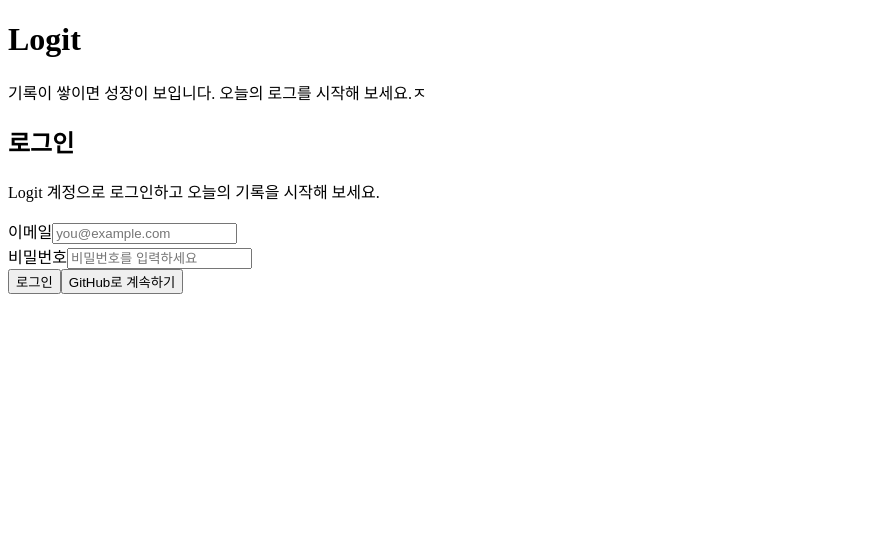
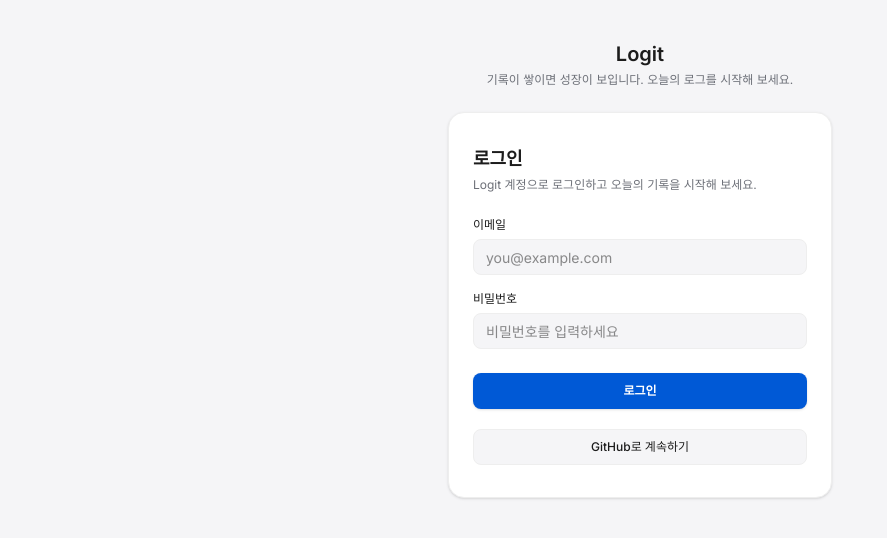
Before and after one commit to HeathChang/Logit, a Next.js app: page /login in a window 1280 px wide. Shown: the top 538 px of the page, without its empty margins (0-887 px from the left). Built offline with nearby package versions, Linux system fonts and the light colour scheme.

Commit message:
기본 레이아웃 수정

```diff
--- /dev/null
+++ b/app/dashboard/layout.tsx
@@ -0,0 +1,14 @@
+import { HeaderContainer } from "@/features/global/ui/Header";
+
+export default function DashboardLayout({
+  children,
+}: Readonly<{
+  children: React.ReactNode;
+}>) {
+  return (
+    <div className="flex min-h-screen flex-col">
+      <HeaderContainer />
+      <main className="flex-1">{children}</main>
+    </div>
+  );
+}
--- a/app/layout.tsx
+++ b/app/layout.tsx
@@ -1,7 +1,6 @@
 import type { Metadata } from "next";
 import { Inter } from "next/font/google";
 import "@/app/styles/globals.css";
-import { HeaderContainer } from "@/features/global/ui/Header";
 import { ThemeProvider } from "@/shared/config/theme/ThemeProvider";
 
 const inter = Inter({
@@ -26,10 +25,7 @@
         className={`${inter.variable} min-h-screen bg-bg-main font-sans text-text-main transition-colors duration-300`}
       >
         <ThemeProvider>
-          <div className="flex min-h-screen flex-col">
-            <HeaderContainer />
-            <main className="flex-1">{children}</main>
-          </div>
+          {children}
         </ThemeProvider>
       </body>
     </html>
--- /dev/null
+++ b/app/login/layout.tsx
@@ -0,0 +1,11 @@
+export default function LoginLayout({
+  children,
+}: Readonly<{
+  children: React.ReactNode;
+}>) {
+  return (
+    <div className="flex min-h-screen flex-col">
+      <main className="flex-1">{children}</main>
+    </div>
+  );
+}
--- /dev/null
+++ b/app/login/page.tsx
@@ -0,0 +1,5 @@
+import LoginPage from "@/pages/login/ui/LoginPage";
+
+export default function Login() {
+    return <LoginPage />;
+}
--- a/pages/login/index.tsx
+++ /dev/null
@@ -1,7 +0,0 @@
-import LoginPage from "./ui/LoginPage";
-
-const LoginRoutePage = () => {
-  return <LoginPage />;
-};
-
-export default LoginRoutePage;
--- a/pages/login/ui/LoginPage.tsx
+++ b/pages/login/ui/LoginPage.tsx
@@ -2,12 +2,12 @@
 
 const LoginPage = () => {
     return (
-        <div className="min-h-[calc(100vh-3.5rem)] bg-bg-main">
+        <div className="min-h-screen bg-bg-main">
             <div className="mx-auto flex h-full max-w-5xl flex-col items-center justify-center px-4 py-10">
                 <div className="mb-6 text-center">
                     <h1 className="text-xl font-semibold text-text-main">Logit</h1>
                     <p className="mt-1 text-xs text-text-sub">
-                        기록이 쌓이면 성장이 보입니다. 오늘의 로그를 시작해 보세요.ㅈ
+                        기록이 쌓이면 성장이 보입니다. 오늘의 로그를 시작해 보세요.
                     </p>
                 </div>
                 <LoginForm />
--- a/tailwind.config.js
+++ b/tailwind.config.js
@@ -1,6 +1,12 @@
 
 const config = {
-    content: ['./src/**/*.{js,ts,jsx,tsx,mdx}'],
+    content: [
+        './app/**/*.{js,ts,jsx,tsx,mdx}',
+        './pages/**/*.{js,ts,jsx,tsx,mdx}',
+        './features/**/*.{js,ts,jsx,tsx,mdx}',
+        './shared/**/*.{js,ts,jsx,tsx,mdx}',
+        './entities/**/*.{js,ts,jsx,tsx,mdx}',
+    ],
     darkMode: ["class", '[data-mode="dark"]'],
     theme: {
         extend: {
```
Also changed, not shown: features/login/ui/LoginForm.tsx (indentation only).
